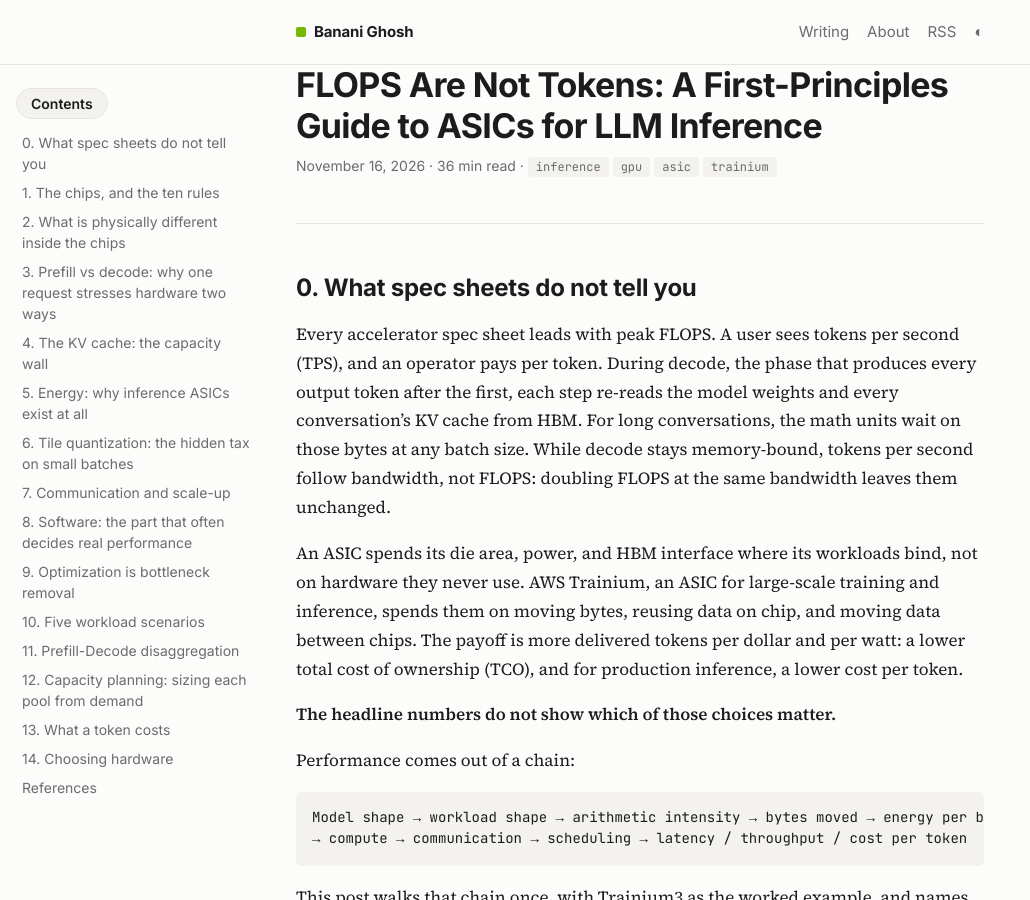
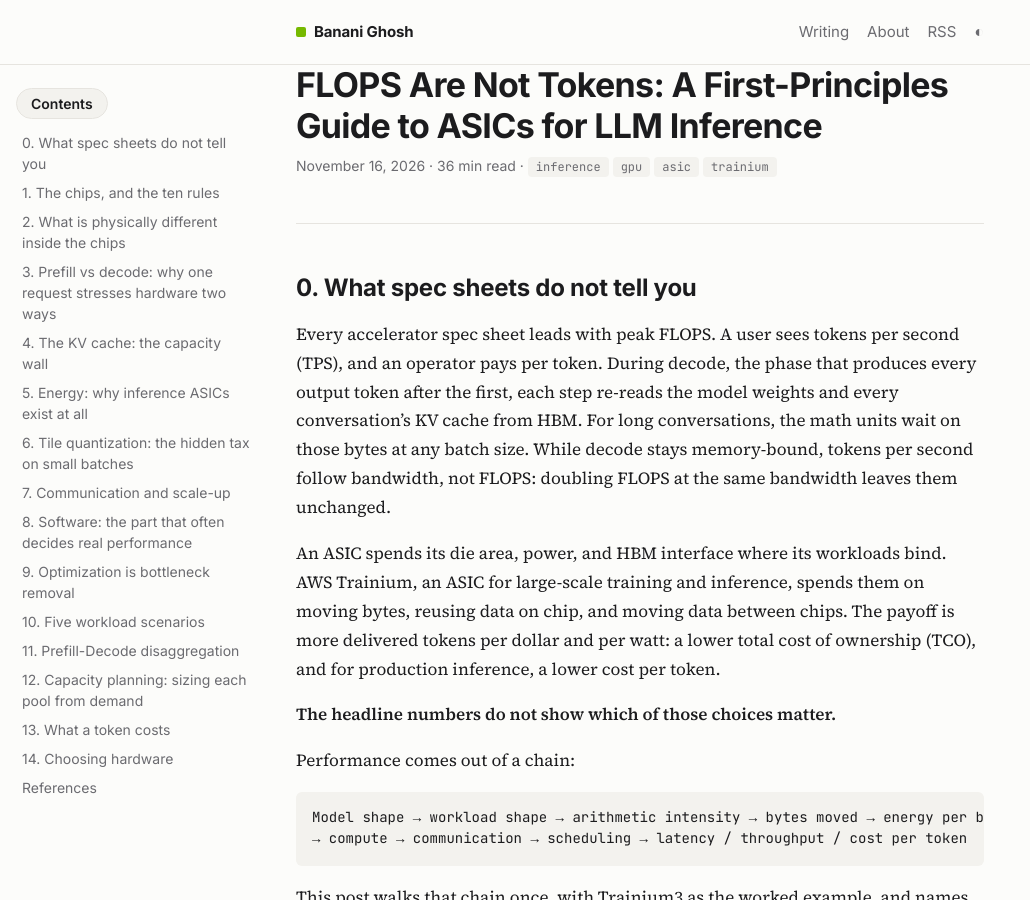
Before and after one commit to bananighosh/bananighosh.github.io, a Jekyll site: the page built from _posts/2026-11-16-flops-are-not-tokens.md, in a window 1280 px wide and 900 px high. Shown: the whole window, without its empty margins (0-1030 px from the left). Built offline with Jekyll 4.4.1, drawn with Linux system fonts in a browser that asks for light colours.

Commit message:
Intro: drop unsupported hardware line
Co-Authored-By: Claude Opus 5.5 <noreply@anthropic.com>
Claude-Session: https://claude.ai/code/session_01K2HJxVUv7i1duGErniTfDd

```diff
--- a/_posts/2026-11-16-flops-are-not-tokens.md
+++ b/_posts/2026-11-16-flops-are-not-tokens.md
@@ -19,7 +19,7 @@ math: false
 
 Every accelerator spec sheet leads with peak FLOPS. A user sees tokens per second (TPS), and an operator pays per token. During decode, the phase that produces every output token after the first, each step re-reads the model weights and every conversation's KV cache from HBM. For long conversations, the math units wait on those bytes at any batch size. While decode stays memory-bound, tokens per second follow bandwidth, not FLOPS: doubling FLOPS at the same bandwidth leaves them unchanged.
 
-An ASIC spends its die area, power, and HBM interface where its workloads bind, not on hardware they never use. AWS Trainium, an ASIC for large-scale training and inference, spends them on moving bytes, reusing data on chip, and moving data between chips. The payoff is more delivered tokens per dollar and per watt: a lower total cost of ownership (TCO), and for production inference, a lower cost per token.
+An ASIC spends its die area, power, and HBM interface where its workloads bind. AWS Trainium, an ASIC for large-scale training and inference, spends them on moving bytes, reusing data on chip, and moving data between chips. The payoff is more delivered tokens per dollar and per watt: a lower total cost of ownership (TCO), and for production inference, a lower cost per token.
 
 <p>
 <b>The headline numbers do not show which of those choices matter.</b>
```
